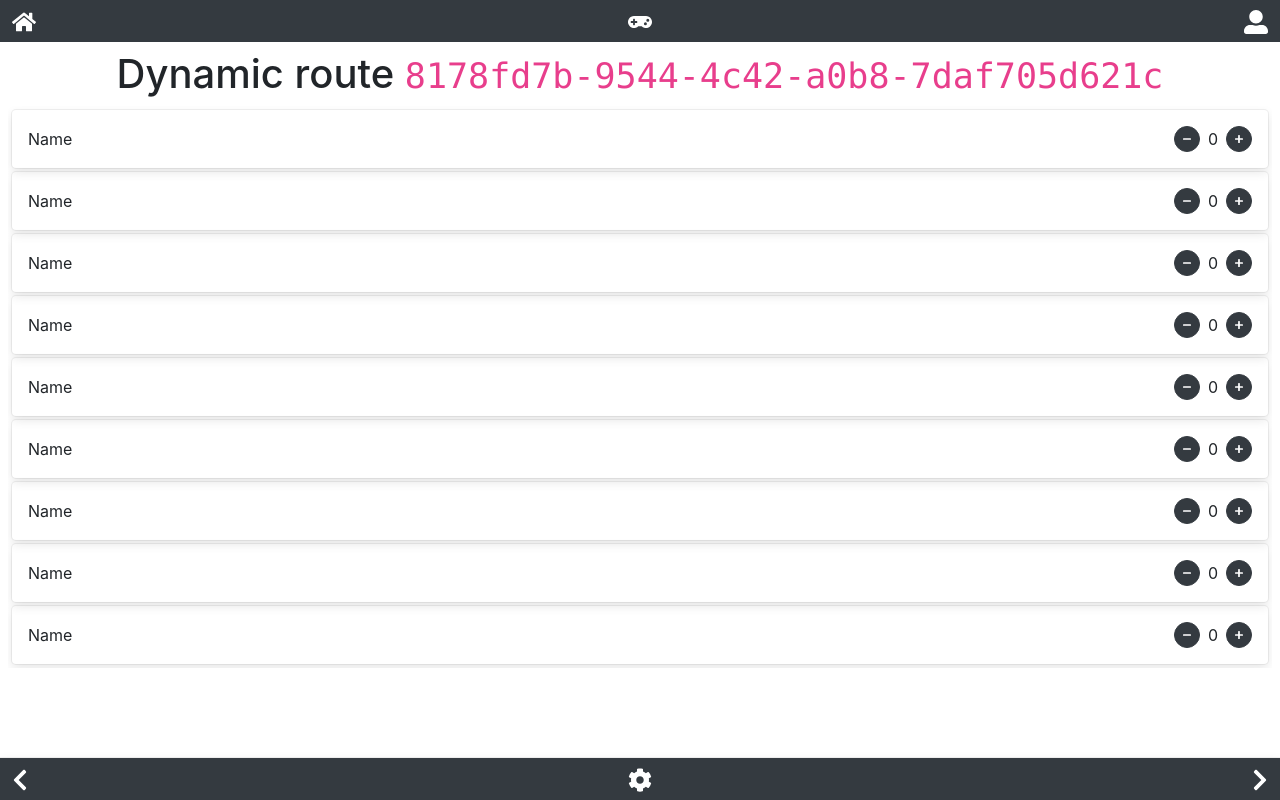
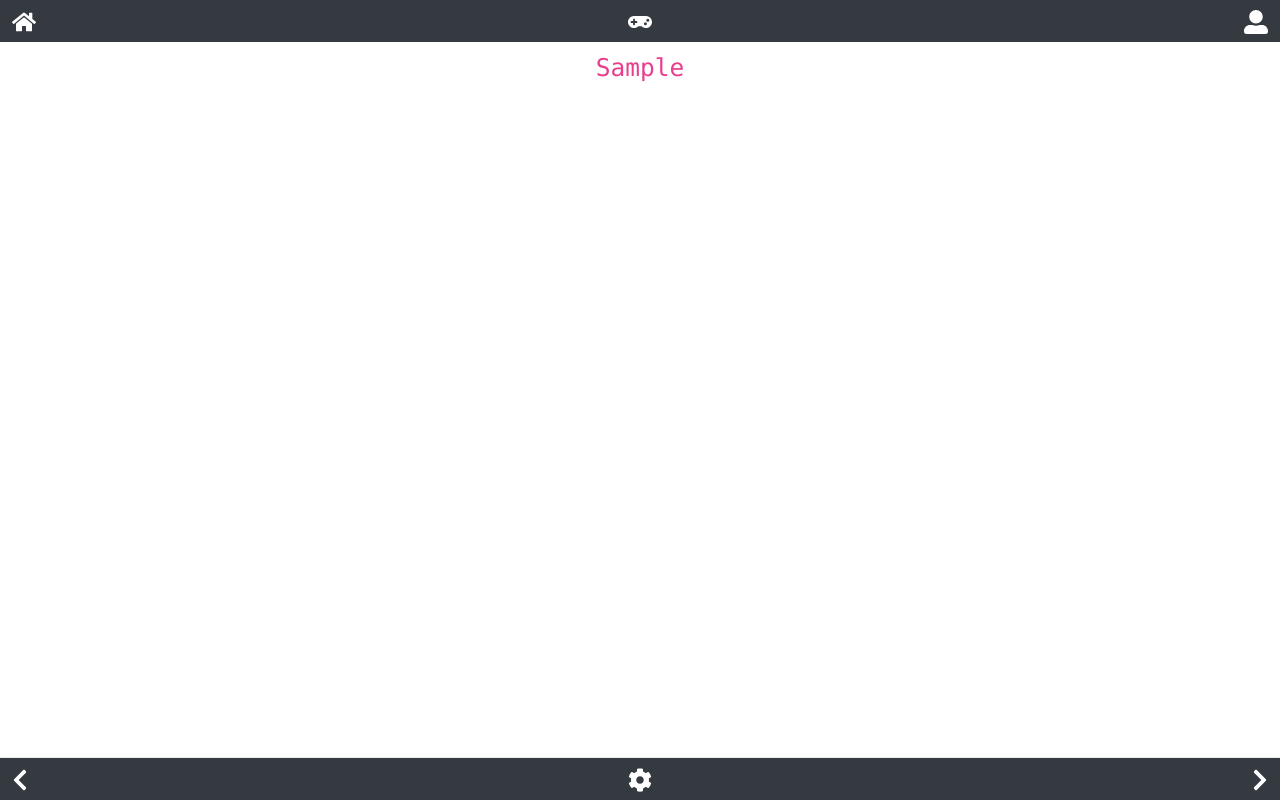
Before and after one commit to b3rg3t/score-more, a React (Create React App) app: page /newgame in a window 1280 px wide. Both pictures are taken after typing "Sample" into the empty fields and a click on the button "Start game". Built offline with nearby package versions, Linux system fonts and the light colour scheme.

Commit message:
push to active game after game created

```diff
--- a/src/components/game/GameForm.tsx
+++ b/src/components/game/GameForm.tsx
@@ -16,11 +16,7 @@ const GameForm = () => {
     const id = uuidv4();
     const newGame = {
       ...state.game,
-      players: state.users.map((user) => {
-        return {
-          pId: user.value,
-        };
-      }),
+      players: state.users,
       round: [
         {
           id,
--- a/src/components/game/PlayerItem.tsx
+++ b/src/components/game/PlayerItem.tsx
@@ -1,12 +1,12 @@
 import React, { useState } from "react";
 import { FaMinus, FaPlus } from "react-icons/fa";
 
-const PlayerItem = () => {
+const PlayerItem = ({ player }: any) => {
   const [counter, setCounter] = useState(0);
 
   return (
     <li className="box-shadow rounded m-1 p-3 d-flex justify-content-between">
-      <div className="d-flex align-items-center">Name</div>
+      <div className="d-flex align-items-center">{player.label}</div>
       <div className="d-flex">
         <button
           className="btn btn-dark btn-sm d-flex align-items-center justify-content-center rounded-circle"
--- a/src/components/game/PlayerList.tsx
+++ b/src/components/game/PlayerList.tsx
@@ -1,19 +1,21 @@
-import React from "react";
+import React, { useEffect, useState } from "react";
 import PlayerItem from "./PlayerItem";
 
-const PlayerList = () => {
+const PlayerList = ({ game }: any) => {
+  const [players, setPlayers] = useState([]);
+
+  useEffect(() => {
+    setPlayers(game.players);
+  });
+
   return (
-      <ul className="list-unstyled overflow-auto m-0">
-        <PlayerItem />
-        <PlayerItem />
-        <PlayerItem />
-        <PlayerItem />
-        <PlayerItem />
-        <PlayerItem />
-        <PlayerItem />
-        <PlayerItem />
-        <PlayerItem />
-      </ul>
+    <ul className="list-unstyled overflow-auto m-0">
+      {players?.length
+        ? players.map((player: any) => {
+            return <PlayerItem player={player} />;
+          })
+        : null}
+    </ul>
   );
 };
 
--- a/src/components/pages/ActiveGame.tsx
+++ b/src/components/pages/ActiveGame.tsx
@@ -1,22 +1,28 @@
-import React from "react";
+import React, { useState, useEffect } from "react";
 import { FaChevronLeft, FaChevronRight, FaCog } from "react-icons/fa";
 import Footer from "../Footer";
 
 import PlayerList from "../game/PlayerList";
+import { GET_STORAGE } from "../utils/localStorage";
 
 const ActiveGame = ({ match }: any) => {
+  const [game, setGame] = useState({} as any);
   const {
     params: { id },
   } = match;
 
-  console.log(id);
+  useEffect(() => {
+    const getGame = GET_STORAGE(id);
+    setGame(getGame);
+  }, []);
+
   return (
     <section className="player-list overflow-auto">
       <section className="player-list-section p-2 ">
-        <h1 className="text-center">
-          Dynamic route <code>{id}</code>
-        </h1>
-        <PlayerList />
+        <h3 className="text-center">
+          <code>{game.title}</code>
+        </h3>
+        <PlayerList game={game} />
       </section>
       <Footer styling={"bg-dark p-2 player-list-footer top-shadow"}>
         <nav className="text-white">
```
